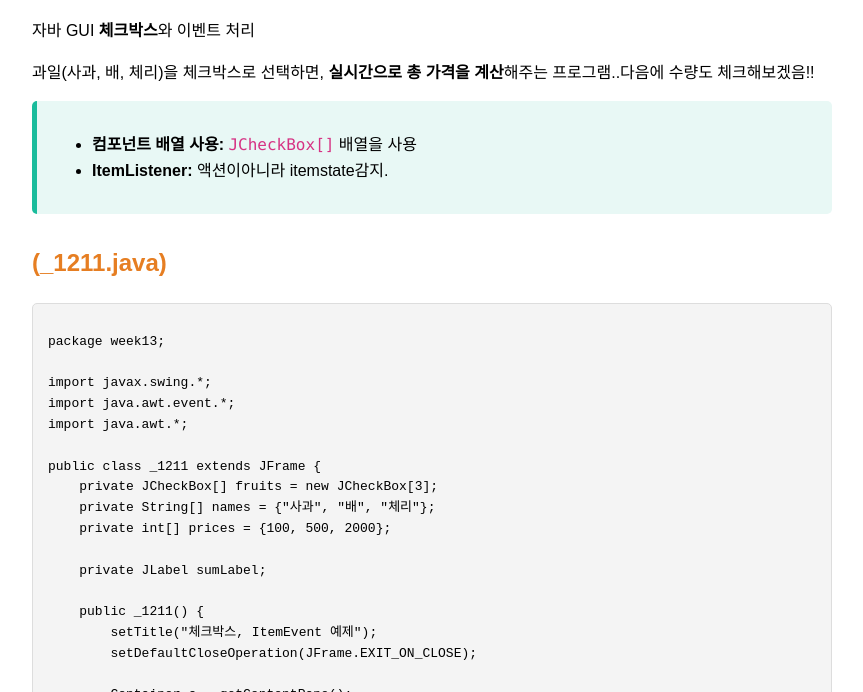
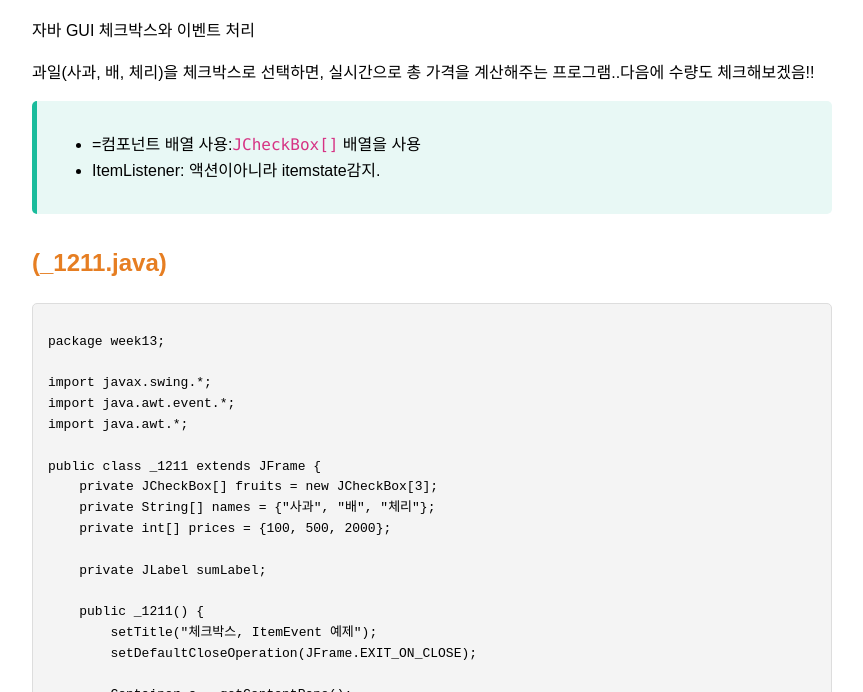
Before and after one commit to hobibi/hobibi.github.io, a plain HTML site: page index.html in a window 1280 px wide. Shown: the part 108-800 px from the top of the page, without its empty margins (208-1071 px from the left). Drawn offline with Linux system fonts and the light colour scheme.

Commit message:
Update index.html

```diff
--- a/index.html
+++ b/index.html
@@ -16,13 +16,13 @@
 <body>
 
     <h1> Java Swing(Week 13)</h1>
-    <p>자바 GUI <strong>체크박스</strong>와 이벤트 처리</p>
-    <p>과일(사과, 배, 체리)을 체크박스로 선택하면, <strong>실시간으로 총 가격을 계산</strong>해주는 프로그램..다음에 수량도 체크해보겠음!!</p>
+    <p>자바 GUI 체크박스와 이벤트 처리</p>
+    <p>과일(사과, 배, 체리)을 체크박스로 선택하면, 실시간으로 총 가격을 계산해주는 프로그램..다음에 수량도 체크해보겠음!!</p>
 
     <div class="explanation">
         <ul>
-            <li><strong>컴포넌트 배열 사용:</strong> <code>JCheckBox[]</code> 배열을 사용</li>
-            <li><strong>ItemListener:</strong> 액션이아니라 itemstate감지.</li>
+            <li>=컴포넌트 배열 사용:<code>JCheckBox[]</code> 배열을 사용</li>
+            <li>ItemListener: 액션이아니라 itemstate감지.</li>
         </ul>
     </div>
 
```
